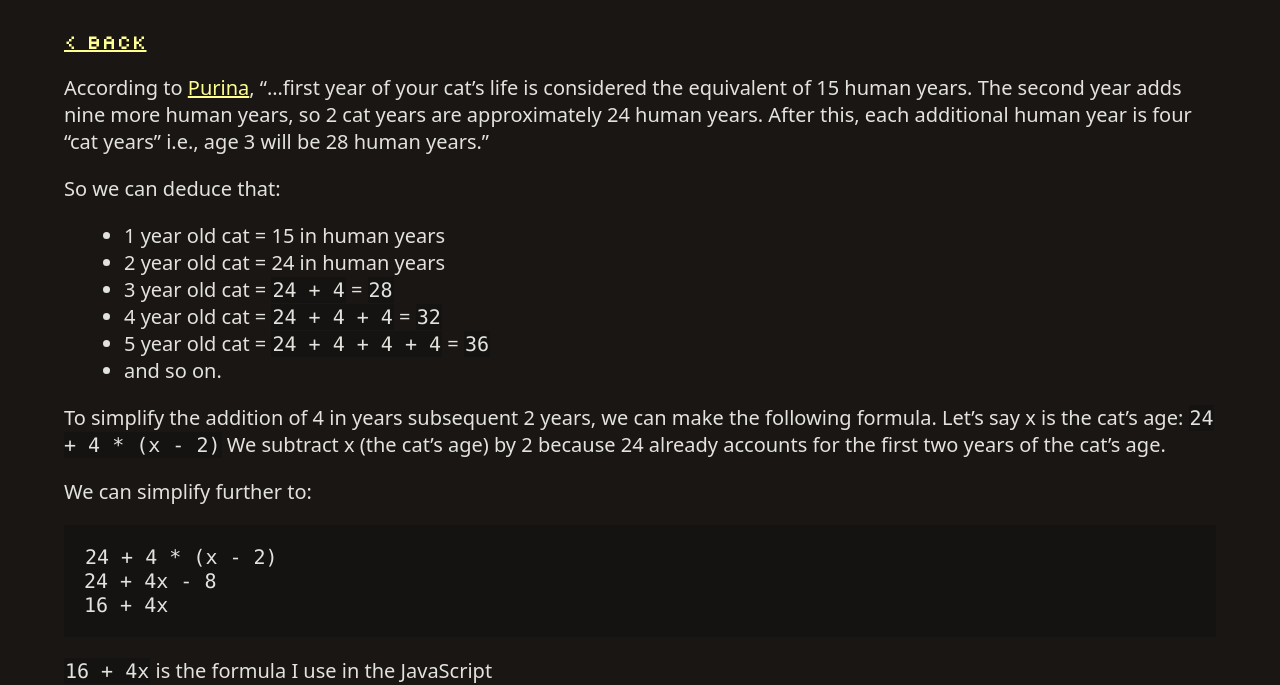
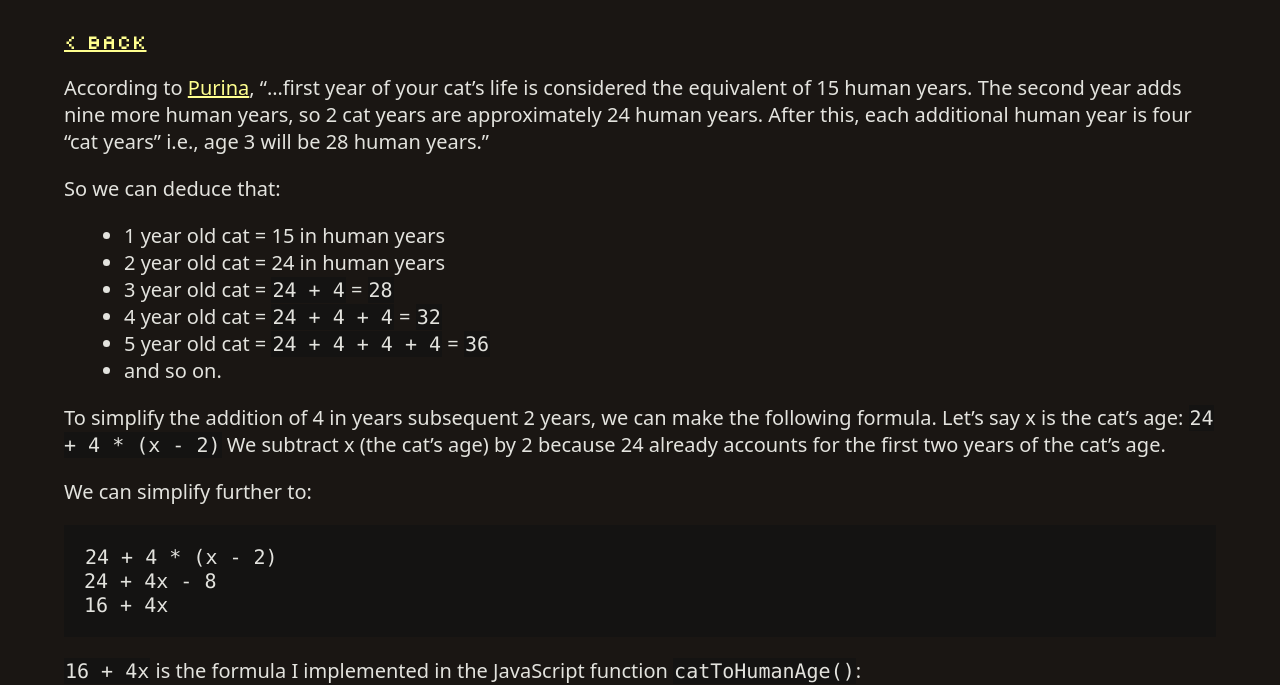
Before and after one commit to zhrsh/cat-age-calculator, a plain HTML site: page about.html in a window 1280 px wide. Shown: the part 117-802 px from the top of the page. Drawn offline with Linux system fonts and the light colour scheme.

Commit message:
Tweak about.html content

```diff
--- a/about.html
+++ b/about.html
@@ -38,7 +38,7 @@ For permissions, contact 182934048+zhrsh@users.noreply.github.com
         <pre><code>24 + 4 * (x - 2)
 24 + 4x - 8
 16 + 4x</code></pre>
-        <p><code>16 + 4x</code> is the formula I use in the JavaScript</p>
+        <p><code>16 + 4x</code> is the formula I implemented in the JavaScript function <code>catToHumanAge()</code>:</p>
         <pre><code><span style="color:#66d9ef">function</span> <span style="color:#a6e22e">catToHumanAge</span>(<span style="color:#a6e22e">catAge</span>) {
         </span></span><span style="display:flex;"><span>    <span style="color:#a6e22e">pre</span> <span style="color:#f92672">=</span> <span style="color:#e6db74">&#39;&lt;span style=&#34;color:var(--acc-fg);&#34;&gt;&#39;</span>
         </span></span><span style="display:flex;"><span>    <span style="color:#a6e22e">post</span> <span style="color:#f92672">=</span> <span style="color:#e6db74">&#39;&lt;/span&gt;&#39;</span>
```
